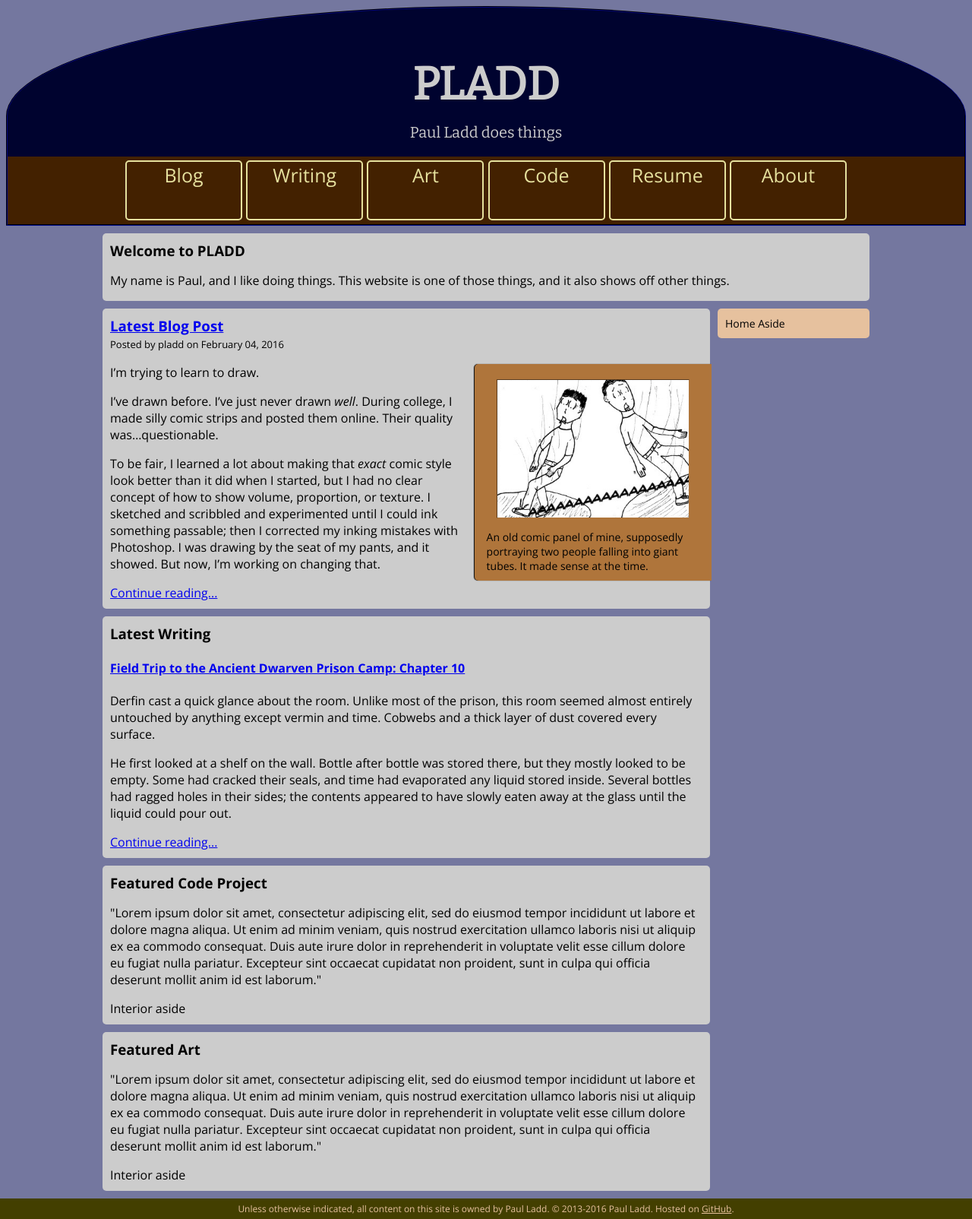
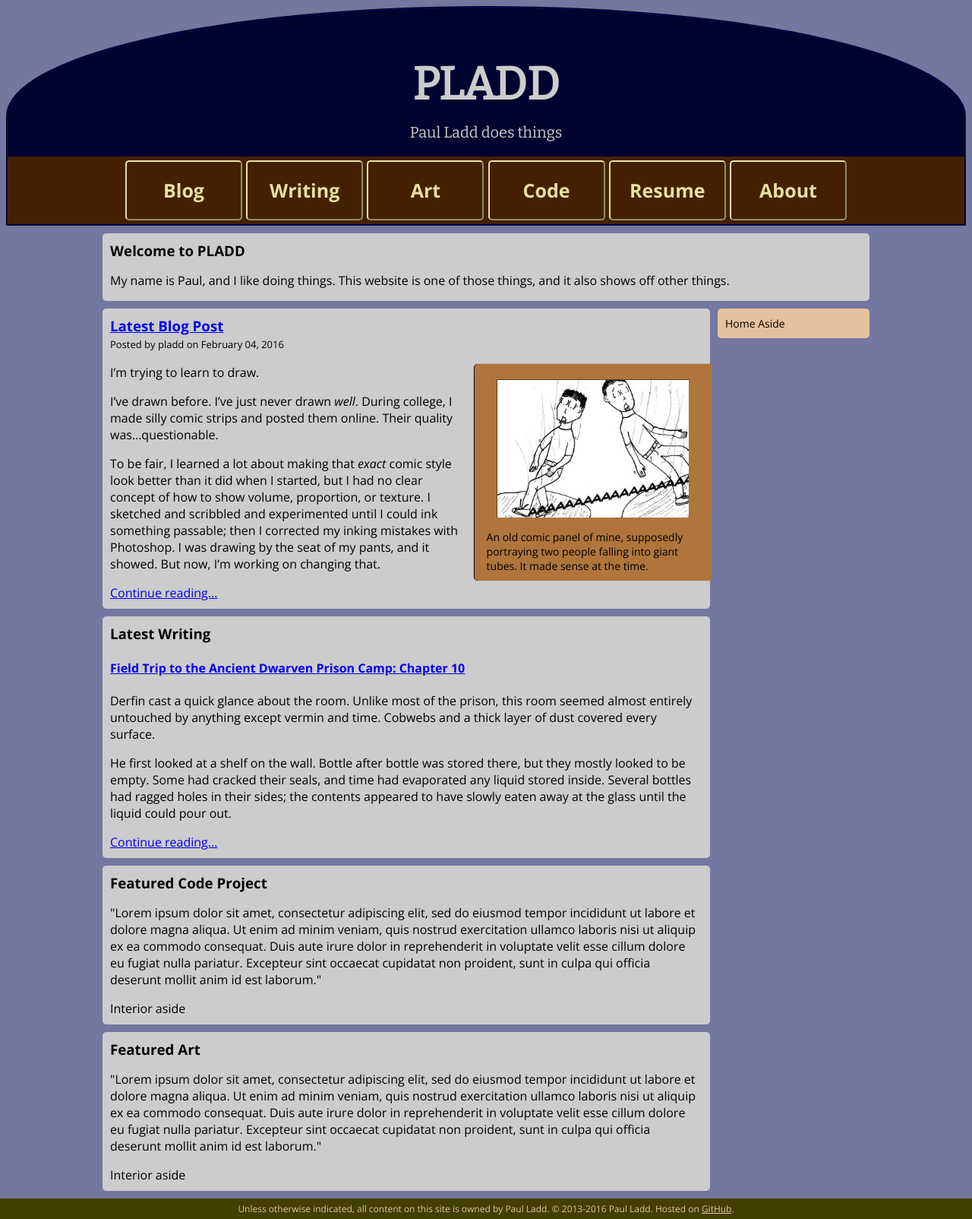
Before and after one commit to itspladd/personal-website-old, a Jekyll site: the page built from index.html, in a window 1280 px wide. Shown: the whole page at 76% size. Built offline with Jekyll 4.4.1, drawn with Linux system fonts in a browser that asks for light colours.

Commit message:
prev-next style, navbutton borders
prev-next h4 class is for the "previous post" "next post" links at the
bottom of blog posts
navbuttons now look like buttons

```diff
--- a/css/main.css
+++ b/css/main.css
@@ -42,6 +42,12 @@
     top: 25px;
 }
 
+h4.prev-next {
+    font-family: "Bitter", serif;
+    font-size: 20px;
+    margin-bottom: 0px;
+}
+
 .dateauthor {
     font-size: 13px;
 }
@@ -72,6 +78,7 @@
 nav {
     background-color: #432100;
     text-color: black;
+    line-height: 75px;
     font-family: "Open Sans", sans-serif;
 }
 
@@ -79,18 +86,20 @@
     display: inline-block;
     vertical-align: middle;
     font-size: 25px;
+    font-weight: 700;
     color: #E6E19E;
     text-decoration: none;
     width: 150px;
     height: 75px;
     margin: 5px auto 5px auto;
     border-radius: 5px;
-    border: 2px solid #E6E19E;
+    border: 2px outset #E6E19E;
 }
 
 a.navbutton:hover {
     background-color: #E6E19E;
     color: #432100;
+    border-style: inset;
 }
 
 a.post-head {
```
